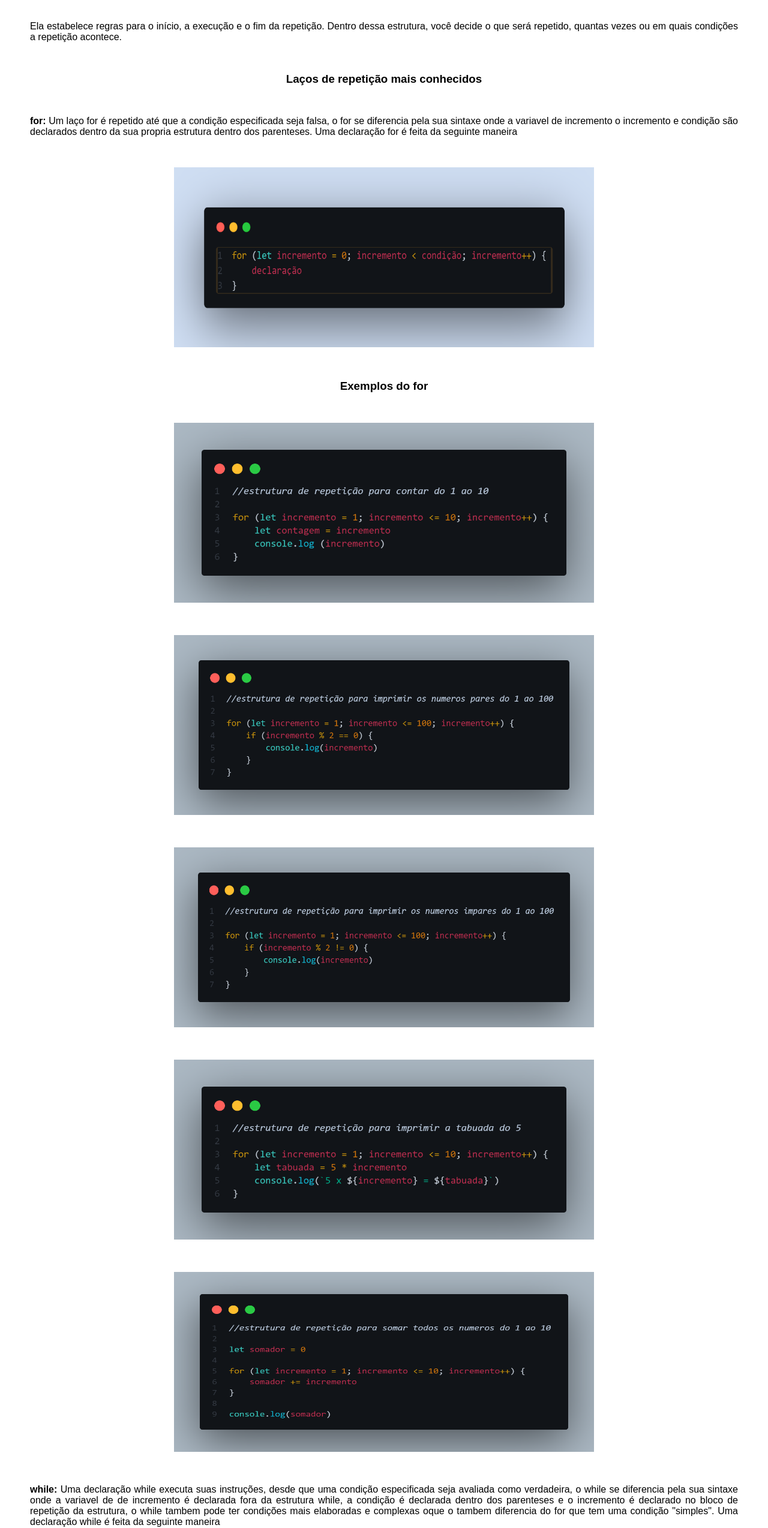
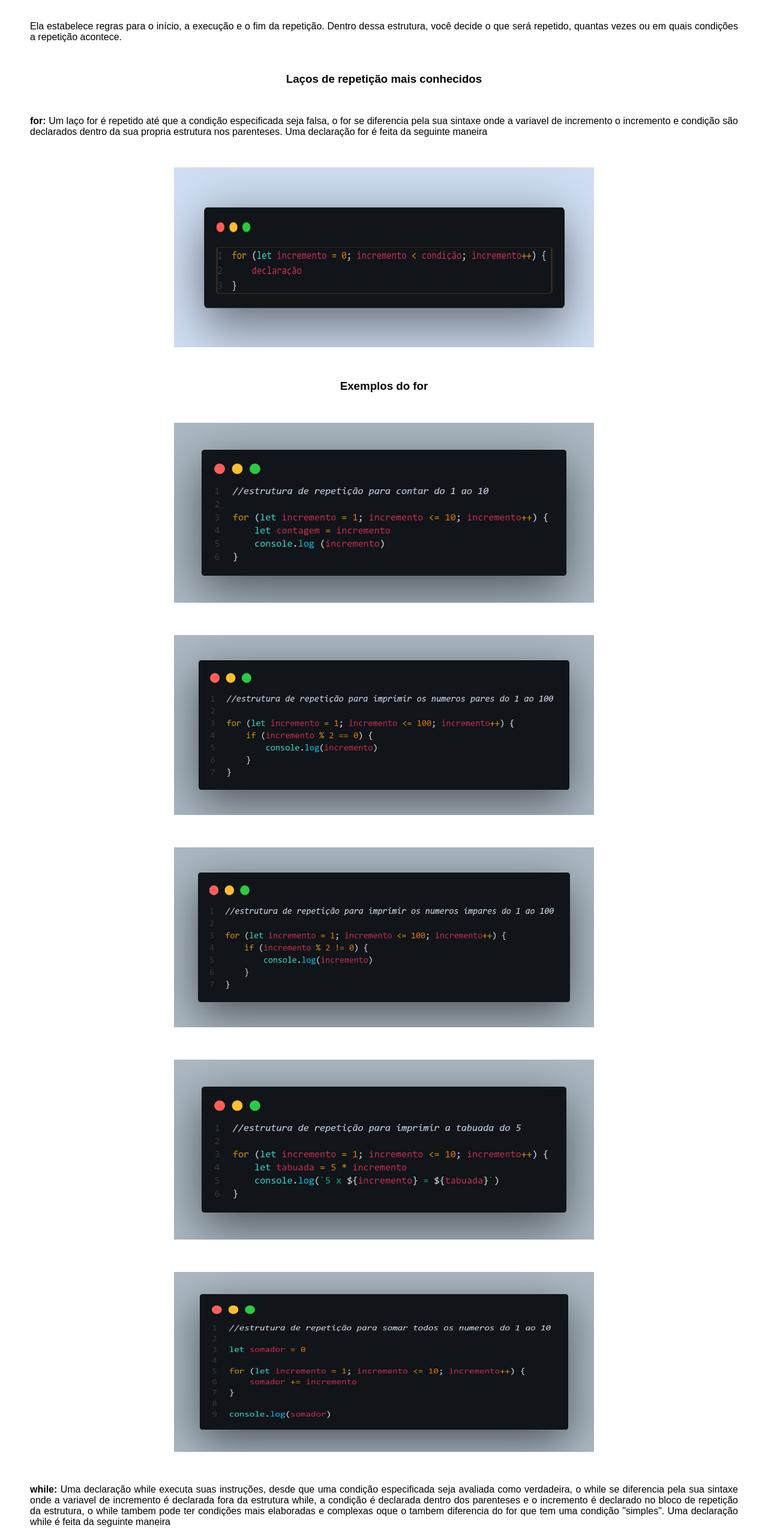
Before and after one commit to vitohzx/tutoriall, a plain HTML site: page index.html in a window 1280 px wide. Shown: the part 249-2797 px from the top of the page at 60% size. Drawn offline with Linux system fonts and the light colour scheme.

Commit message:
Update index.html

```diff
--- a/index.html
+++ b/index.html
@@ -26,7 +26,7 @@
         </div>
         <div class="forr">
             <p align="justify" class="space"> <b> for: </b> Um laço for é repetido até que a condição especificada seja
-                falsa, o for se diferencia pela sua sintaxe onde a variavel de incremento o incremento e condição são declarados dentro da sua propria estrutura dentro dos parenteses. Uma declaração for é feita da seguinte maneira </p>
+                falsa, o for se diferencia pela sua sintaxe onde a variavel de incremento o incremento e condição são declarados dentro da sua propria estrutura nos parenteses. Uma declaração for é feita da seguinte maneira </p>
             <span align="center"> <img src="image/code-snapshot.png" alt="" height="300px" width="700px" class="space">
             </span>
             <h3 class="space">Exemplos do for</h3>
@@ -37,7 +37,7 @@
             <span> <img src="image/for5.png" alt="" height="300px" width="700px"> </span>
         </div>
         <div class="while">
-            <p align="justify" class="space"> <b> while: </b> Uma declaração while executa suas instruções, desde que uma condição especificada seja avaliada como verdadeira, o while se diferencia pela sua sintaxe onde a variavel de de incremento é declarada fora da estrutura while, a condição é declarada dentro dos parenteses e o incremento é declarado no bloco de repetição da estrutura, o while tambem pode ter condições mais elaboradas e complexas oque o tambem diferencia do for que tem uma condição "simples". Uma declaração while é feita da seguinte maneira </p>
+            <p align="justify" class="space"> <b> while: </b> Uma declaração while executa suas instruções, desde que uma condição especificada seja avaliada como verdadeira, o while se diferencia pela sua sintaxe onde a variavel de incremento é declarada fora da estrutura while, a condição é declarada dentro dos parenteses e o incremento é declarado no bloco de repetição da estrutura, o while tambem pode ter condições mais elaboradas e complexas oque o tambem diferencia do for que tem uma condição "simples". Uma declaração while é feita da seguinte maneira </p>
             <span align="center"> <img src="image/sintaxe2.png" alt="" height="300px" width="500px" class="space">
             <h3 class="space">Exemplos do while</h3>
             <span> <img src="image/while1.png" alt="" heigh="300px" width="700px" class="space"> </span> <br>
```
